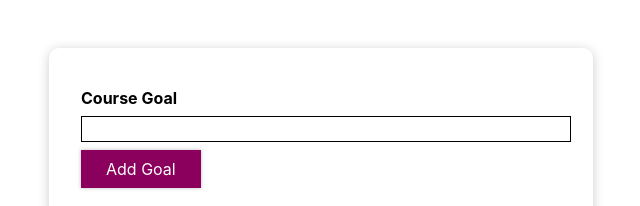
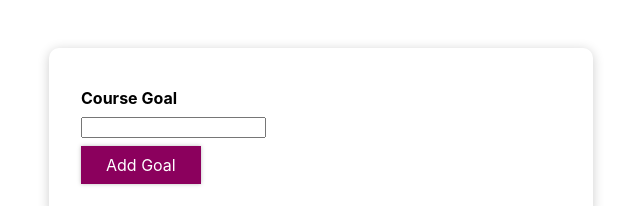
Before and after one commit to DavinciPG/react-styling, a React (Create React App) app: page / in a window 1280 px wide. Shown: the top 206 px of the page, without its empty margins (319-959 px from the left). Built offline with nearby package versions, Linux system fonts and the light colour scheme.

Commit message:
Use styled component for FormControl

```diff
--- a/src/components/CourseGoals/CourseInput/CourseInput.js
+++ b/src/components/CourseGoals/CourseInput/CourseInput.js
@@ -2,6 +2,38 @@
 
 import Button from '../../UI/Button/Button';
 import './CourseInput.css';
+
+import styled from "styled-components"
+
+const FormControl = styled.div`
+    margin: 0.5rem 0;
+
+    & label{
+      font-weight: bold;
+      display: block;
+      margin-bottom: 0.5rem;
+      color: ${props => props => props.invalid ? 'red' : 'black'};
+    }
+
+   &input{
+    display: block;
+    width: 100%;
+    border: 1px solid ${props => props.invalid ? 'red' : '#ccc'};
+    background: ${props => props.invalid ? 'salmon' : 'transparent'};
+    font: inherit;
+    line-height: 1.5rem;
+    padding: 0 0.25rem;
+  }
+
+  &invalid input{
+    border-color: red;
+    background: salmon;
+  }
+
+  &invalid label{
+    color: red;
+  }
+`
 
 const CourseInput = props => {
     const [enteredValue, setEnteredValue] = useState('');
@@ -25,13 +57,10 @@
 
     return (
         <form onSubmit={formSubmitHandler}>
-            <div className={`form-control ${!isValid ? 'invalid' : ''}`}>
-                <label style={{color:!isValid ? 'red' : 'black'}}>Course Goal</label>
-                <input style={{
-                    borderColor: !isValid ? 'red' : 'black',
-                    background: !isValid ? 'salmon' : 'transparent'}}
-                       type="text" onChange={goalInputChangeHandler} />
-            </div>
+            <FormControl invalid={!isValid}>
+                <label>Course Goal</label>
+                <input type="text" onChange={goalInputChangeHandler} />
+            </FormControl>
             <Button type="submit">Add Goal</Button>
         </form>
     );
```
